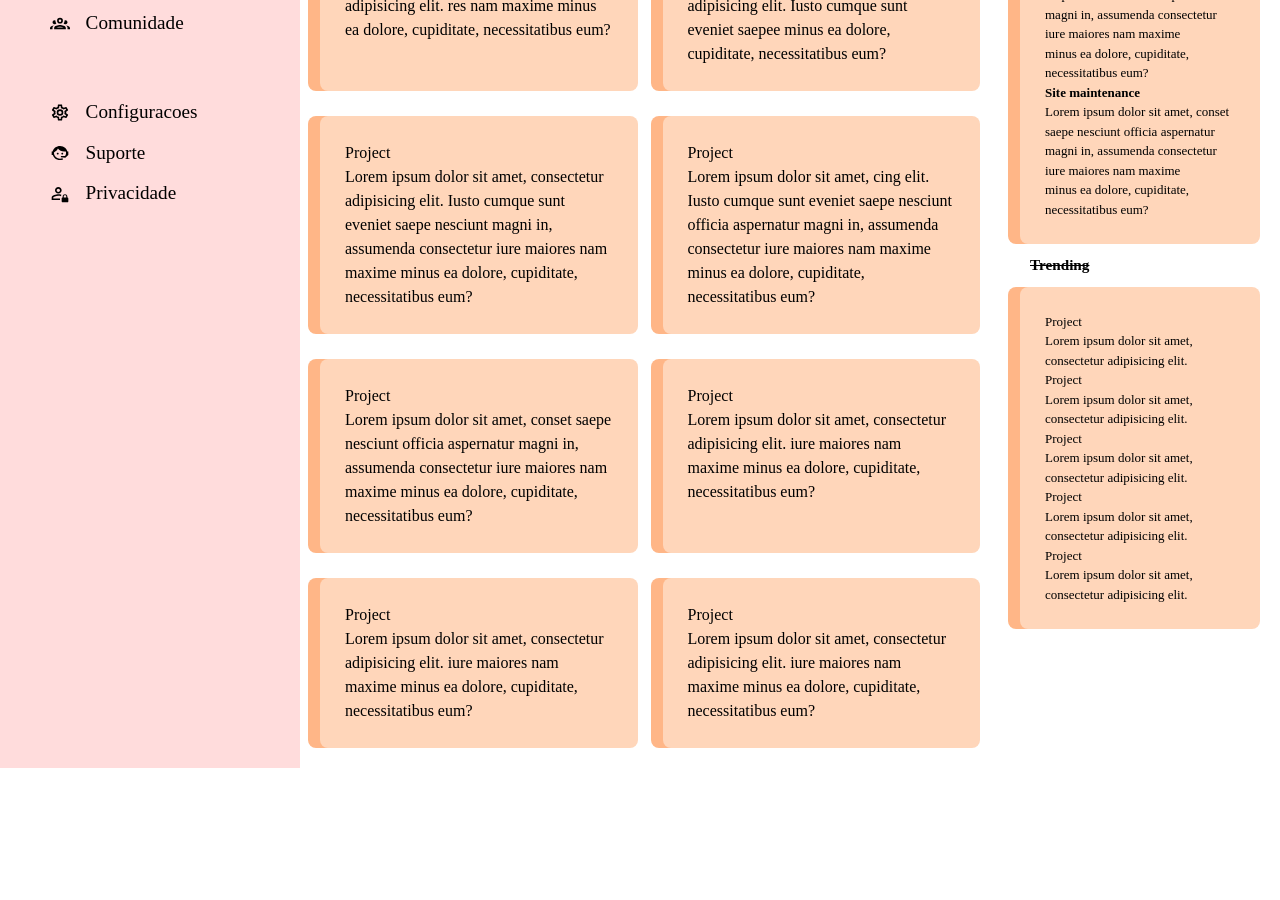
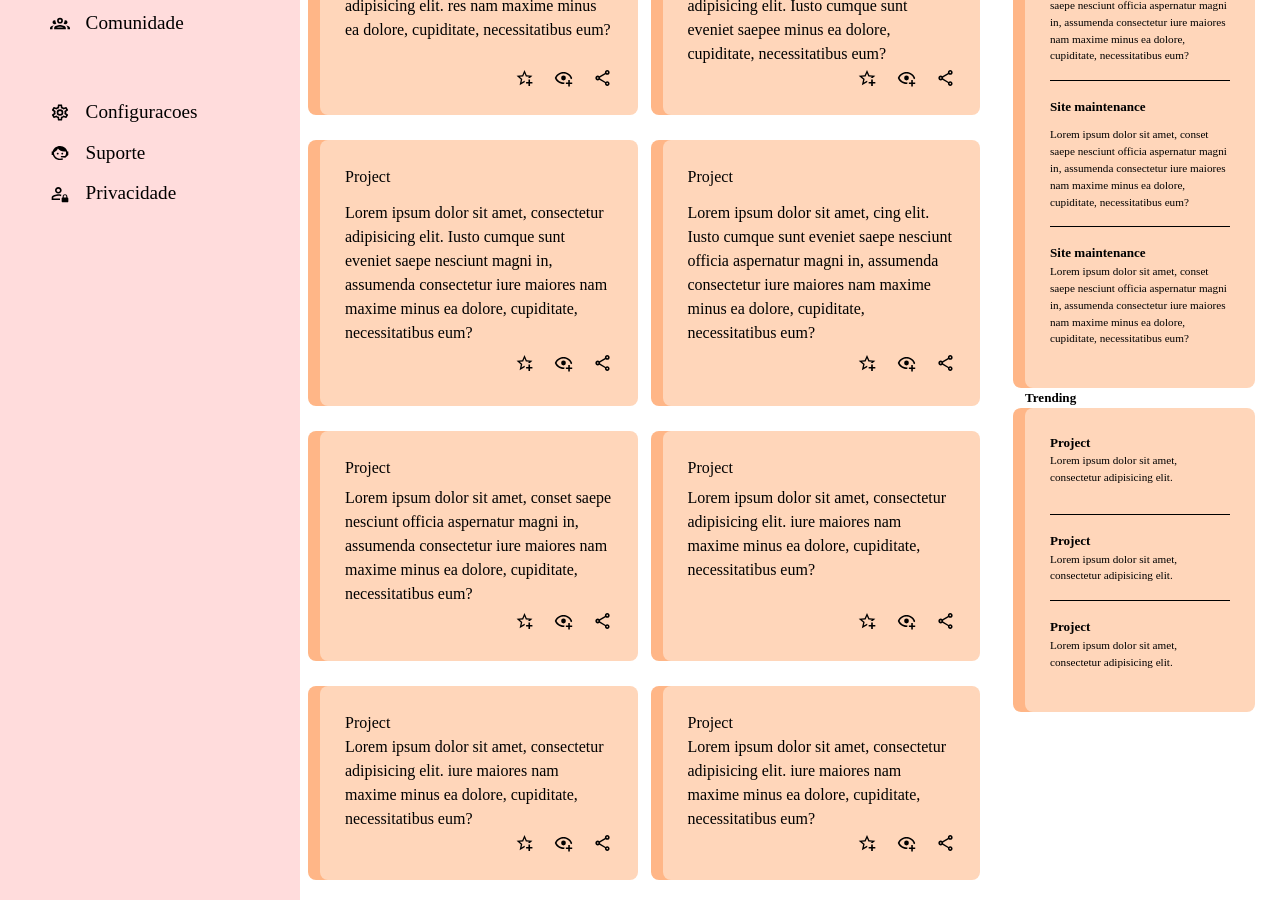
Before and after one commit to Blastonn/Admin-dashboard, a plain HTML site: page index.html in a window 1280 px wide. Shown: the part 285-1185 px from the top of the page. Before the commit the page ends 1053 px from the top, so only its background shows below. Drawn offline with Linux system fonts and the light colour scheme.

Commit message:
Feat - Adicionar icones aos cards
Adicionado icones e algumas bordas nos cards
laterais.

```diff
--- a/index.html
+++ b/index.html
@@ -70,12 +70,22 @@
                 <p><strong>Project</strong></p>
                 <p>Lorem ipsum dolor sit amet, consectetur adipisicing elit. res nam maxime minus ea dolore, cupiditate, necessitatibus
                     eum?</p>
+                <div class="icons">
+                    <img src="icons/star-plus-outline.svg" alt="favorite">
+                    <img src="icons/eye-plus-outline.svg" alt="view">
+                    <img src="icons/share-variant-outline.svg" alt="share">
+                </div>
             </div>
             <div class="card">
                 <p>Project</p>
                 <p>Lorem ipsum dolor sit amet, consectetur adipisicing elit.
                     Iusto cumque sunt eveniet saepee minus ea dolore, cupiditate, necessitatibus
                     eum?</p>
+                <div class="icons">
+                    <img src="icons/star-plus-outline.svg" alt="favorite">
+                    <img src="icons/eye-plus-outline.svg" alt="view">
+                    <img src="icons/share-variant-outline.svg" alt="share">
+                </div>
             </div>
             <div class="card">
                 <p>Project</p>
@@ -83,6 +93,11 @@
                     Iusto cumque sunt eveniet saepe nesciunt magni in,
                     assumenda consectetur iure maiores nam maxime minus ea dolore, cupiditate, necessitatibus
                     eum?</p>
+                <div class="icons">
+                    <img src="icons/star-plus-outline.svg" alt="favorite">
+                    <img src="icons/eye-plus-outline.svg" alt="view">
+                    <img src="icons/share-variant-outline.svg" alt="share">
+                </div>
             </div>
             <div class="card">
                 <p>Project</p>
@@ -90,18 +105,33 @@
                     Iusto cumque sunt eveniet saepe nesciunt officia aspernatur magni in,
                     assumenda consectetur iure maiores nam maxime minus ea dolore, cupiditate, necessitatibus
                     eum?</p>
+                    <div class="icons">
+                        <img src="icons/star-plus-outline.svg" alt="favorite">
+                        <img src="icons/eye-plus-outline.svg" alt="view">
+                        <img src="icons/share-variant-outline.svg" alt="share">
+                    </div>
             </div>
             <div class="card">
                 <p>Project</p>
                 <p>Lorem ipsum dolor sit amet, conset saepe nesciunt officia aspernatur magni in,
                     assumenda consectetur iure maiores nam maxime minus ea dolore, cupiditate, necessitatibus
                     eum?</p>
+                    <div class="icons">
+                        <img src="icons/star-plus-outline.svg" alt="favorite">
+                        <img src="icons/eye-plus-outline.svg" alt="view">
+                        <img src="icons/share-variant-outline.svg" alt="share">
+                    </div>
             </div>
             <div class="card">
                 <p>Project</p>
                 <p>Lorem ipsum dolor sit amet, consectetur adipisicing elit.
                 iure maiores nam maxime minus ea dolore, cupiditate, necessitatibus
                     eum?</p>
+                    <div class="icons">
+                        <img src="icons/star-plus-outline.svg" alt="favorite">
+                        <img src="icons/eye-plus-outline.svg" alt="view">
+                        <img src="icons/share-variant-outline.svg" alt="share">
+                    </div>
             </div>
 
             <div class="card">
@@ -109,42 +139,54 @@
                 <p>Lorem ipsum dolor sit amet, consectetur adipisicing elit.
                 iure maiores nam maxime minus ea dolore, cupiditate, necessitatibus
                     eum?</p>
+                    <div class="icons">
+                        <img src="icons/star-plus-outline.svg" alt="favorite">
+                        <img src="icons/eye-plus-outline.svg" alt="view">
+                        <img src="icons/share-variant-outline.svg" alt="share">
+                    </div>
             </div>
             <div class="card">
                 <p>Project</p>
                 <p>Lorem ipsum dolor sit amet, consectetur adipisicing elit.
                 iure maiores nam maxime minus ea dolore, cupiditate, necessitatibus
                     eum?</p>
+                    <div class="icons">
+                        <img src="icons/star-plus-outline.svg" alt="favorite">
+                        <img src="icons/eye-plus-outline.svg" alt="view">
+                        <img src="icons/share-variant-outline.svg" alt="share">
+                    </div>
             </div>
         </div>
     </section>
-            <aside class="anuncios-card">
-                <h2>Anuncios</h2>
+    <aside>
+            <div class="anuncios-card">
+                <h2>dasdas</h2>
 
-                <div class="card">
-                    <p><strong>Site maintenance</strong></p>
+                <div class="card a">
+                    <h3><strong>Site maintenance</strong></h3>
                     <p>Lorem ipsum dolor sit amet, conset saepe nesciunt officia aspernatur magni in,
                         assumenda consectetur iure maiores nam maxime minus ea dolore, cupiditate, necessitatibus
                         eum?</p>
-                    <p><strong>Site maintenance</strong></p>
+                    <h3><strong>Site maintenance</strong></h3>
+                    <p>Lorem ipsum dolor sit amet, conset saepe nesciunt officia aspernatur magni in,
+                        assumenda consectetur iure maiores nam maxime minus ea dolore, cupiditate, necessitatibus
+                    eum?</p>
+                    <h3><strong>Site maintenance</strong></h3>
                     <p>Lorem ipsum dolor sit amet, conset saepe nesciunt officia aspernatur magni in,
                         assumenda consectetur iure maiores nam maxime minus ea dolore, cupiditate, necessitatibus
                     eum?</p>
                 </div>
                 <h3>Trending</h3>
                 <div class="card trending">
-                    <p>Project</p>
+                    <h3>Project</h3>
                     <p>Lorem ipsum dolor sit amet, consectetur adipisicing elit.</p>
-                    <p>Project</p>
+                    <h3>Project</h3>
                     <p>Lorem ipsum dolor sit amet, consectetur adipisicing elit. </p>
-                    <p>Project</p>
+                    <h3>Project</h3>
                     <p>Lorem ipsum dolor sit amet, consectetur adipisicing elit.</p>
-                    <p>Project</p>
-                    <p>Lorem ipsum dolor sit amet, consectetur adipisicing elit. </p>
-                    <p>Project</p>
-                    <p>Lorem ipsum dolor sit amet, consectetur adipisicing elit. </p>
                 </div>
-            </aside>
+            </div>
+        </aside>
     </div>
 </body>
 </html>
--- a/style.css
+++ b/style.css
@@ -62,7 +62,6 @@ section{
 }
 
 h2{
-
     font-size: 1.5rem;
 }
 
@@ -112,7 +111,6 @@ input{
 }
 .menu{
     display: grid;
-    grid-template-rows: 0.7fr 0.5fr 1fr;
     grid-template-columns: 2fr 1fr ;
 }
 
@@ -221,37 +219,55 @@ h1 > img{
     grid-template-columns: repeat(auto-fit, minmax(300px, 1fr));
     gap: 25px;
     padding: 10px;
-    grid-column: 2;
-    grid-row: 2 / 3;
-
 }
 
 .card{
+    display: grid;
+    grid-template-columns: 5fr 1fr;
+    grid-template-rows: 1fr 4fr 1fr;
     background-color: #FFD6BA;
     padding: 25px;
     border-radius: 8px;
     box-shadow: -12px 0px 0px 0px #FFB687;    ;
 }
+.card p {
+    grid-column: 1 / 4;
+}
+.icons{
+    display: flex;
+    justify-content: center;
+    gap: 20px;
+    cursor: pointer;
+    grid-column: 3 / 4;
+    grid-row: 3;
+}
+
 
 .anuncios-card{
+    display: grid;
     grid-column: 3;
     grid-row: 2 / 4;
-    padding: 20px;
-    font-size: small;
+    padding: 25px;
+    font-size: 0.7rem;
+    align-items: baseline;
+
+}
+
+.anuncios-card p:not(:last-child){
+    display: grid;
+    padding-bottom: 16px;
+    border-bottom: 1px solid black;
 }
 
 
 
-h3{
-    align-self: center;
-    text-align: justify;
-    text-decoration: line-through;
-    padding: 10px;
-    grid-row: 1;
+.anuncios-card p{
+    margin-bottom: 16px;
 }
 
 .menu-opcoes > li{
     display: inline-flex;
+
     gap: 1rem;
 }
 
```
Also changed, not shown: icons/eye-plus-outline.svg (added), icons/share-variant-outline.svg (added), icons/star-plus-outline.svg (added).
